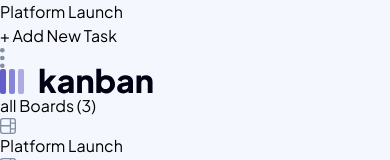
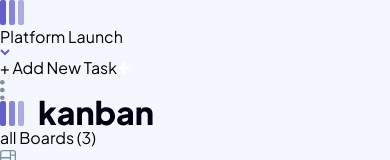
Before and after one commit to Swag-blips/kanban-task-management, a React (Vite) app: page / in a window 390 px wide. Shown: the top 160 px of the page. Built offline with nearby package versions, Linux system fonts and the light colour scheme.

Commit message:
navbar responsiveness complete

```diff
--- a/src/components/Navbar/Navbar.jsx
+++ b/src/components/Navbar/Navbar.jsx
@@ -1,19 +1,29 @@
 import React from "react";
 import verticalEllipse from "../../assets/icon-vertical-ellipsis.svg";
+import logoMobile from "../../assets/logo-mobile.svg";
+import chevronDown from "../../assets/icon-chevron-down.svg";
+import addTask from "../../assets/icon-add-task-mobile.svg";
 
 const Navbar = () => {
   return (
-    <nav className="bg-white md:ml-[16rem] xl:ml-[18.5rem] md:h-[81px] xl:h-[97px] p-[1px]">
-      <div className="flex items-center md:mt-[16px] xl:mt-[24px] justify-between">
-        <div className=" ml-[24px]">
-          <h1 className="font-bold md:text-[20px] xl:text-[24px]">
-            Platform Launch
-          </h1>
+    <nav className="bg-white md:ml-[16rem] xl:ml-[18.5rem] h-[64px] md:h-[81px] xl:h-[97px] p-[1px]">
+      <div className="flex items-center mt-[16px] xl:mt-[24px] justify-between">
+        <div className=" ml-[24px] flex items-center">
+          <img src={logoMobile} alt="mobile logo" className="md:hidden" />
+          <div className="flex items-center gap-[8px]">
+            <h1 className=" ml-[16px] md:ml-auto font-bold text-[18px] md:text-[20px] xl:text-[24px]">
+              Platform Launch
+            </h1>
+            <img src={chevronDown} alt="chevron down" className="md:hidden " />
+          </div>
         </div>
 
-        <div className="flex items-center gap-[24px]">
-          <button className=" text-white font-bold w-[164px] h-[48px] rounded-full bg-[#A8A4FF] opacity-20">
+        <div className=" flex items-center gap-[24px]">
+          <button className="hidden md:flex items-center justify-center  text-white font-bold w-[164px] h-[48px] rounded-full bg-[#A8A4FF] opacity-20">
             + Add New Task
+          </button>
+          <button className="md:hidden flex items-center justify-center text-white font-bold w-[48px] h-[32px] rounded-full bg-[#A8A4FF] opacity-20">
+            <img src={addTask} alt="addTask" className="text-center" />
           </button>
           <img
             src={verticalEllipse}
--- a/src/components/Sidebar/Boards.jsx
+++ b/src/components/Sidebar/Boards.jsx
@@ -9,7 +9,7 @@ const Boards = () => {
           all Boards (3)
         </p>
       </section>
-      <section className="mt-[18px] xl:w-[276px] md:w-[240px] pl-[24px] ">
+      <section className="mt-[18px] xl:w-[276px] md:w-[240px] md:pl-[24px] xl:pl-[32px] ">
         <Board />
       </section>
     </>
--- a/src/components/Sidebar/Sidebar.jsx
+++ b/src/components/Sidebar/Sidebar.jsx
@@ -6,7 +6,7 @@ import Hide from "./Hide";
 
 const Sidebar = () => {
   return (
-    <aside className="xl:w-[300px] md:w-[260px] z-10 fixed top-0 border-r-[0.5px] border-[#EBF0FB]  bg-[#fff] h-[100vh] p-[1px]">
+    <aside className="xl:w-[300px] md:w-[260px] hidden md:block z-10 fixed top-0 border-r-[0.5px] border-[#EBF0FB]  bg-[#fff] h-[100vh] p-[1px]">
       <div className="mt-[32px] xl:ml-[32px] md:ml-[24px]">
         <img src={logo} alt="logo" />
       </div>
```
